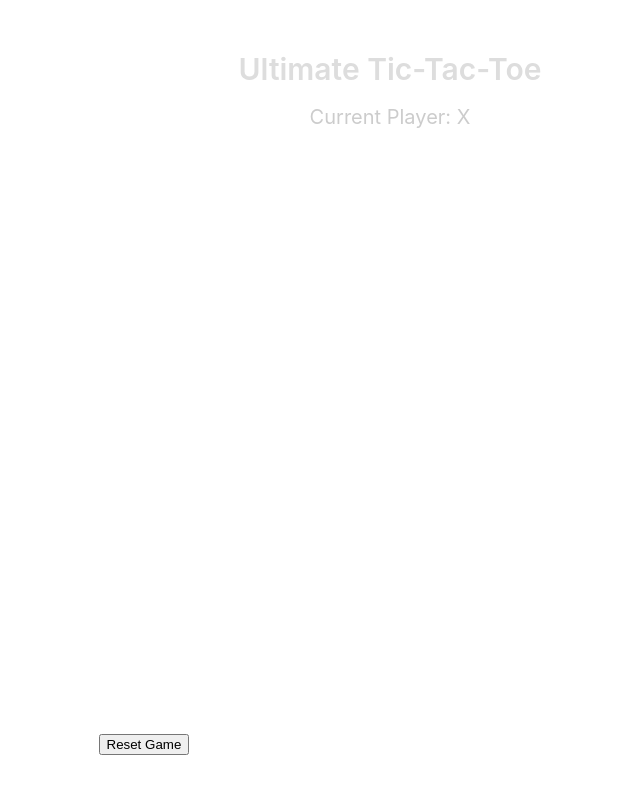
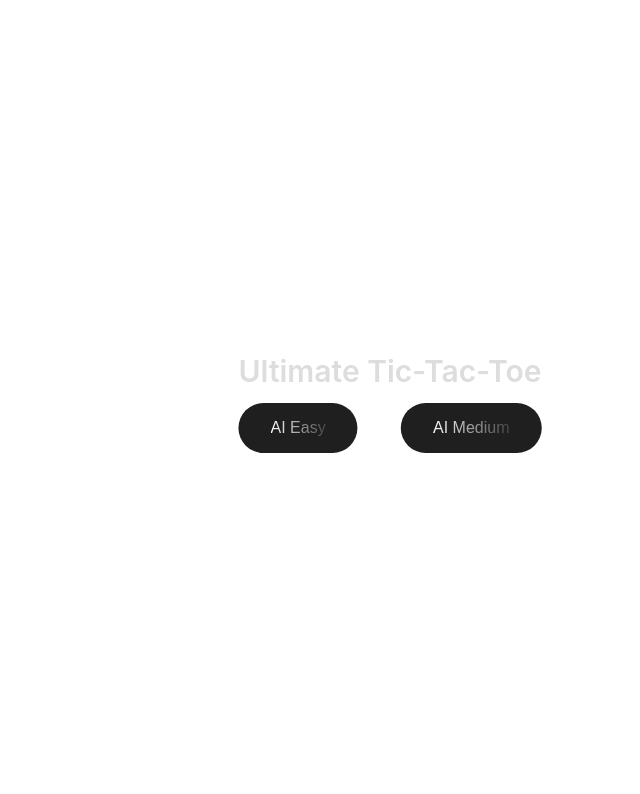
Before and after one commit to vkarchevskyi/tic-tac-toe, a Vue app: page / in a window 1280 px wide. Both pictures are taken after a click on the button "Singleplayer". Shown: the top 794 px of the page, without its empty margins (250-890 px from the left). Built offline with nearby package versions, Linux system fonts and the light colour scheme.

Commit message:
feat: add selection of singleplayer or multiplayer type

```diff
--- a/src/App.vue
+++ b/src/App.vue
@@ -1,10 +1,12 @@
 <script setup lang="ts">
 import Game from '@/components/GameComponent.vue'
-import { GameType } from '@/TicTacToe/types.ts'
+import { GameType, MultiPlayerType, SinglePlayerType } from '@/TicTacToe/types.ts'
 import { ref } from 'vue'
 import DynamicButton from '@/components/DynamicButton.vue'
 
 const gameType = ref<GameType>()
+const singlePlayerType = ref<SinglePlayerType | null>(null)
+const multiPlayerType = ref<MultiPlayerType | null>(null)
 </script>
 
 <template>
@@ -12,10 +14,53 @@ const gameType = ref<GameType>()
     <h1 class="">Ultimate Tic-Tac-Toe</h1>
 
     <div class="game-type" v-if="gameType === undefined">
-      <DynamicButton @click="gameType = GameType.SinglePlayer">Singleplayer</DynamicButton>
-      <DynamicButton @click="gameType = GameType.MultiPlayer">Multiplayer</DynamicButton>
+      <DynamicButton @click="gameType = GameType.SinglePlayer" :with-dynamic-border="true">
+        Singleplayer
+      </DynamicButton>
+      <DynamicButton @click="gameType = GameType.MultiPlayer" :with-dynamic-border="true">
+        Multiplayer
+      </DynamicButton>
     </div>
-    <Game v-if="gameType !== undefined"></Game>
+
+    <div
+      class="game-type"
+      v-if="
+        gameType === GameType.SinglePlayer && singlePlayerType === null && multiPlayerType === null
+      "
+    >
+      <DynamicButton @click="singlePlayerType = SinglePlayerType.Easy" :with-dynamic-border="false">
+        AI Easy
+      </DynamicButton>
+      <DynamicButton
+        @click="singlePlayerType = SinglePlayerType.Medium"
+        :with-dynamic-border="false"
+      >
+        AI Medium
+      </DynamicButton>
+    </div>
+
+    <div
+      class="game-type"
+      v-if="
+        gameType === GameType.MultiPlayer && singlePlayerType === null && multiPlayerType === null
+      "
+    >
+      <DynamicButton
+        @click="multiPlayerType = MultiPlayerType.Local"
+        :with-dynamic-border="false"
+        :class="'full-width-button'"
+      >
+        Local
+      </DynamicButton>
+    </div>
+
+    <Game
+      v-if="gameType !== undefined && (singlePlayerType !== null || multiPlayerType !== null)"
+      :game-type="gameType"
+      :single-player-type="singlePlayerType"
+      :multi-player-type="multiPlayerType"
+    >
+    </Game>
   </div>
 </template>
 
@@ -30,4 +75,10 @@ h1 {
   column-gap: 1rem;
   justify-content: space-between;
 }
+
+.full-width-button {
+  width: 100%;
+  display: flex;
+  justify-content: center;
+}
 </style>
--- a/src/TicTacToe/GameController.ts
+++ b/src/TicTacToe/GameController.ts
@@ -1,4 +1,4 @@
-import { type Board, type Sign, type SmallBoard } from '@/TicTacToe/types'
+import { type Board, type CurrentBoardIndex, type Sign, type SmallBoard } from '@/TicTacToe/types'
 
 export const boardSize: number = 9
 export const boardRowQuantity: number = 3
@@ -38,7 +38,7 @@ export const isValidMove = (
   col: number,
   gameOver: boolean,
   board: Board,
-  currentBoard: number | null,
+  currentBoard: CurrentBoardIndex,
 ): boolean => {
   const freeCell = board[smallBoardIndex][row][col] === ''
   const validBoardIndex = currentBoard === null || smallBoardIndex === currentBoard
```
